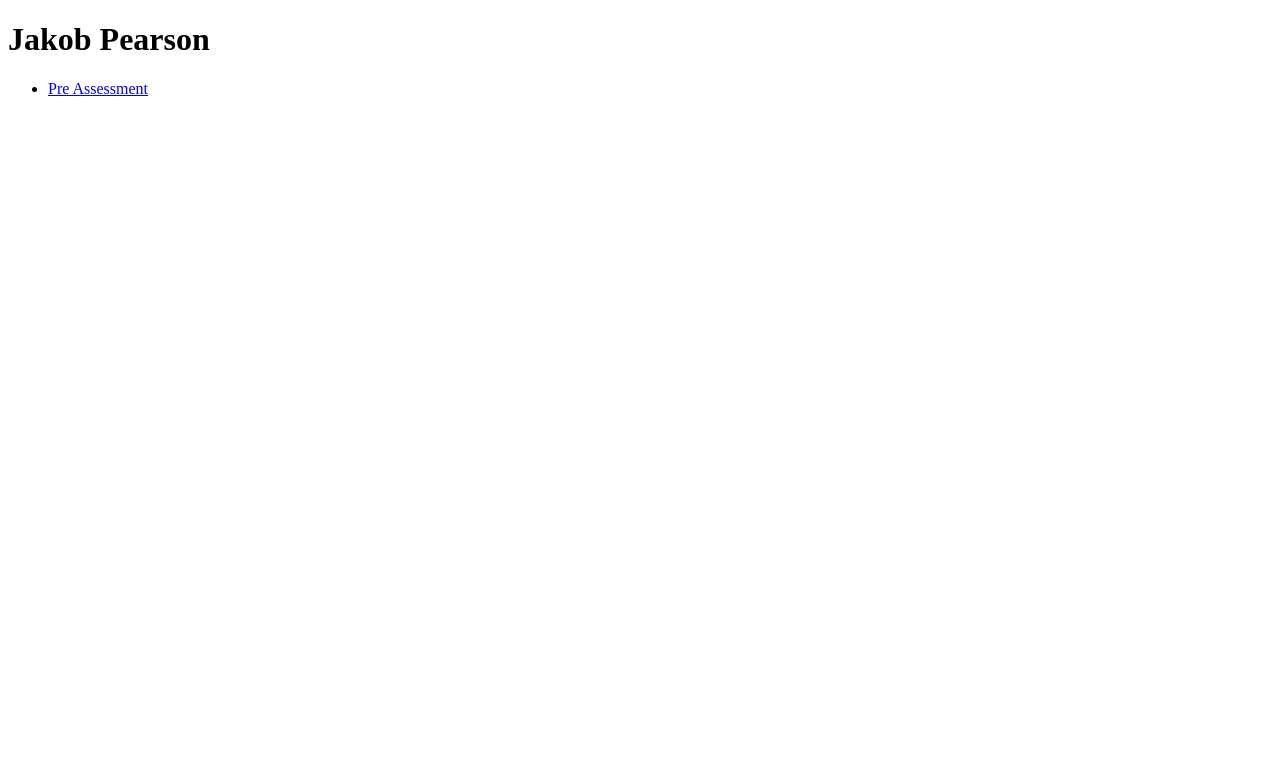
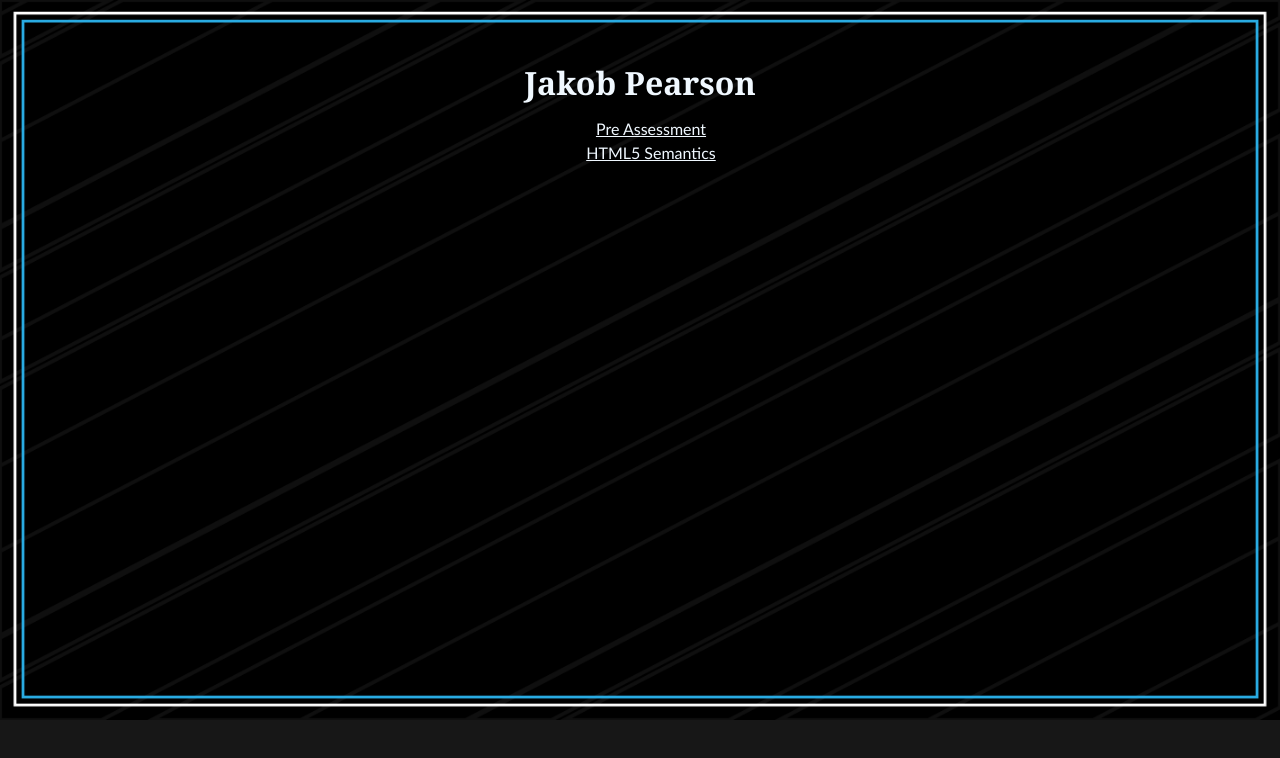
Before and after one commit to JakobPearson/mobile-web-development, a plain HTML site: page index.html in a window 1280 px wide. Drawn offline with Linux system fonts and the light colour scheme.

Commit message:
Homepage Design

```diff
--- a/index.html
+++ b/index.html
@@ -3,14 +3,17 @@
     <head>
 <meta charset="UTF-8">
 <meta name="viewport" content="width=device-width, initial-scale=1.0">
+<link rel="stylesheet" media="all" href="stylesheet.css" >
 <title>Home Page</title>
     </head>
     <body>
+        <main>
         <h1>Jakob Pearson</h1>
-        <nav>
-            <ul>
+        <nav class="primary">
                 <li><a href="pre-assessment/index.html">Pre Assessment</a></li>
-            </ul>
+                <li><a href="html5-semantics/index.html">HTML5 Semantics</a></li>
+
         </nav>
+        </main>
     </body>
     </html>
--- /dev/null
+++ b/stylesheet.css
@@ -0,0 +1,21 @@
+body {
+    background-image: url("assets/img/Website\ Background-01.png");
+    background-size: cover;
+    background-repeat:repeat-x ;
+	text-align: center;
+	font-family: "Trebuchet MS", Arial, Helvetica, sans-serif;
+	background-color: #171717;
+	font-size: 16px;
+	line-height: 1.5em;
+
+}
+
+nav.primary a{
+    color: aliceblue;
+}
+
+h1{
+    font-family: Cambria, Cochin, Georgia, Times, 'Times New Roman', serif;
+    color: aliceblue;
+    padding-top: 50px;
+}
```
Also changed, not shown: assets/img/Website Background-01.png (added).
